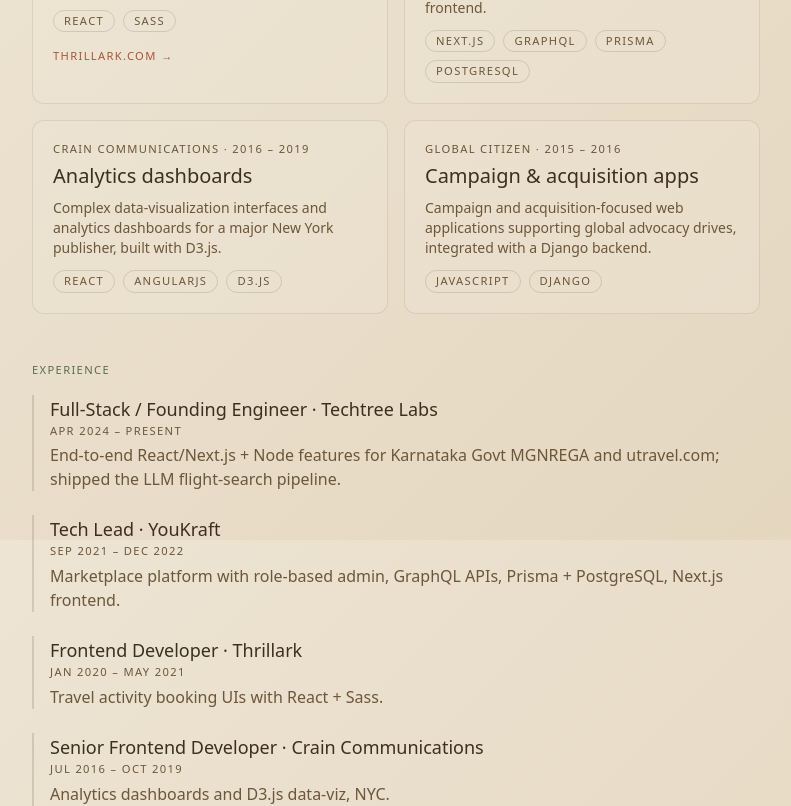
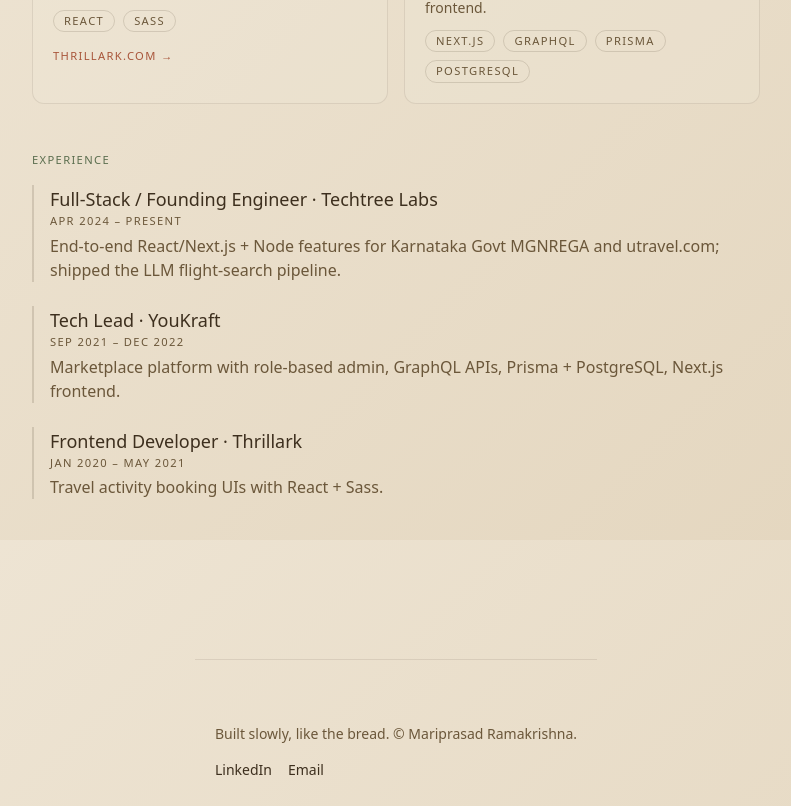
Before and after one commit to mariprasad/mariprasad, a Next.js app: page /work in a window 1280 px wide. Shown: the part 1060-1866 px from the top of the page, without its empty margins (244-1035 px from the left). Built offline with nearby package versions, Linux system fonts and the light colour scheme; no server answers.

Commit message:
tweak: drop Crain & Global Citizen from work; YouKraft stays unlinked

```diff
--- a/src/data/work.ts
+++ b/src/data/work.ts
@@ -55,30 +55,12 @@ export const PROJECTS: Project[] = [
       "Led a marketplace platform with role-based admin systems — GraphQL APIs and a Prisma + PostgreSQL data layer behind a Next.js frontend.",
     stack: ["Next.js", "GraphQL", "Prisma", "PostgreSQL"],
   },
-  {
-    name: "Analytics dashboards",
-    org: "Crain Communications",
-    period: "2016 – 2019",
-    blurb:
-      "Complex data-visualization interfaces and analytics dashboards for a major New York publisher, built with D3.js.",
-    stack: ["React", "AngularJS", "D3.js"],
-  },
-  {
-    name: "Campaign & acquisition apps",
-    org: "Global Citizen",
-    period: "2015 – 2016",
-    blurb:
-      "Campaign and acquisition-focused web applications supporting global advocacy drives, integrated with a Django backend.",
-    stack: ["JavaScript", "Django"],
-  },
 ];
 
 export const EXPERIENCE: Role[] = [
   { company: "Techtree Labs", title: "Full-Stack / Founding Engineer", period: "Apr 2024 – present", blurb: "End-to-end React/Next.js + Node features for Karnataka Govt MGNREGA and utravel.com; shipped the LLM flight-search pipeline." },
   { company: "YouKraft", title: "Tech Lead", period: "Sep 2021 – Dec 2022", blurb: "Marketplace platform with role-based admin, GraphQL APIs, Prisma + PostgreSQL, Next.js frontend." },
   { company: "Thrillark", title: "Frontend Developer", period: "Jan 2020 – May 2021", blurb: "Travel activity booking UIs with React + Sass." },
-  { company: "Crain Communications", title: "Senior Frontend Developer", period: "Jul 2016 – Oct 2019", blurb: "Analytics dashboards and D3.js data-viz, NYC." },
-  { company: "Global Citizen", title: "Frontend Developer", period: "Jun 2015 – Jul 2016", blurb: "Campaign web apps on a Django backend, NYC." },
 ];
 
 export const RESUME_URL = "/Mariprasad_Ramakrishna_Resume.pdf";
```
